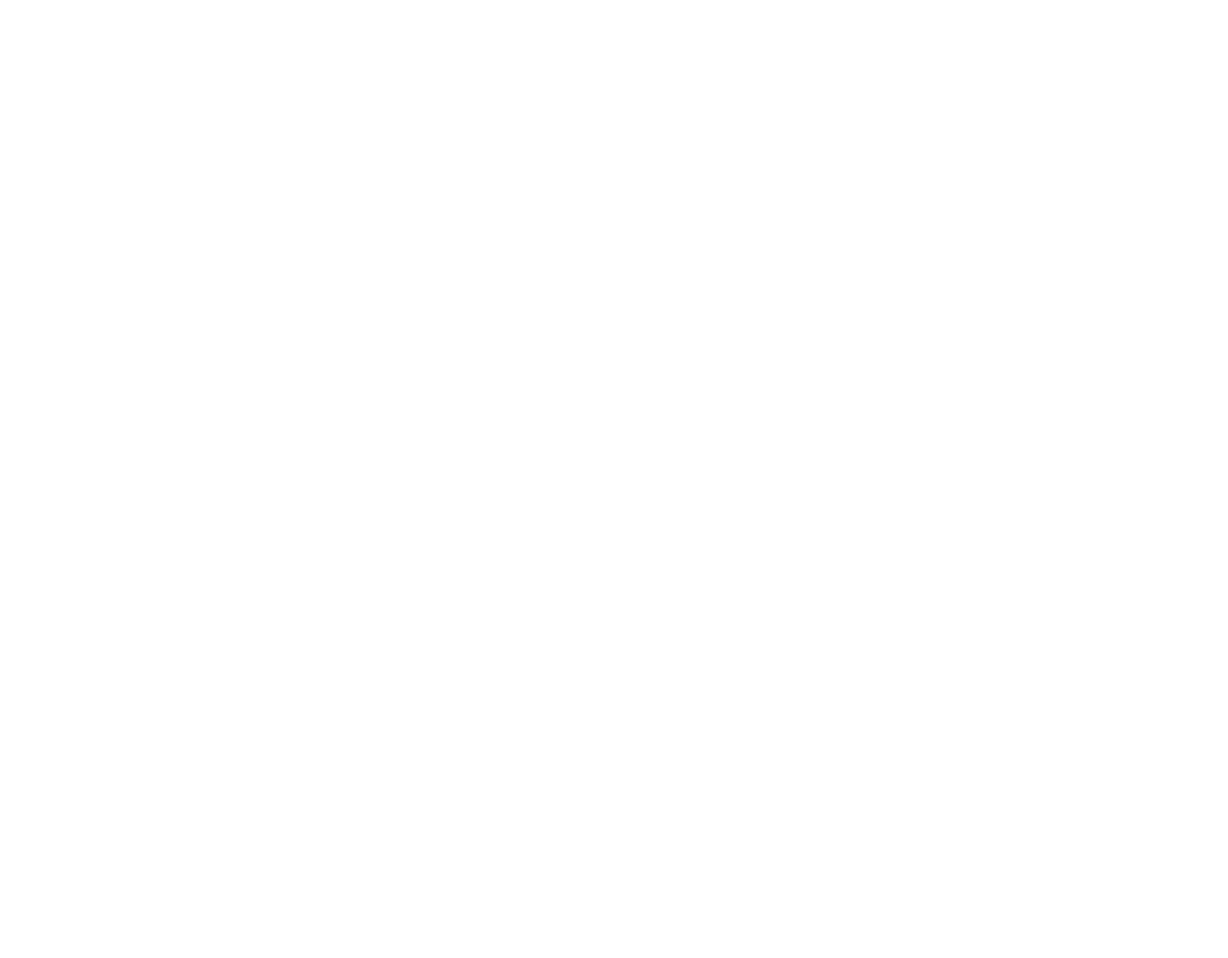
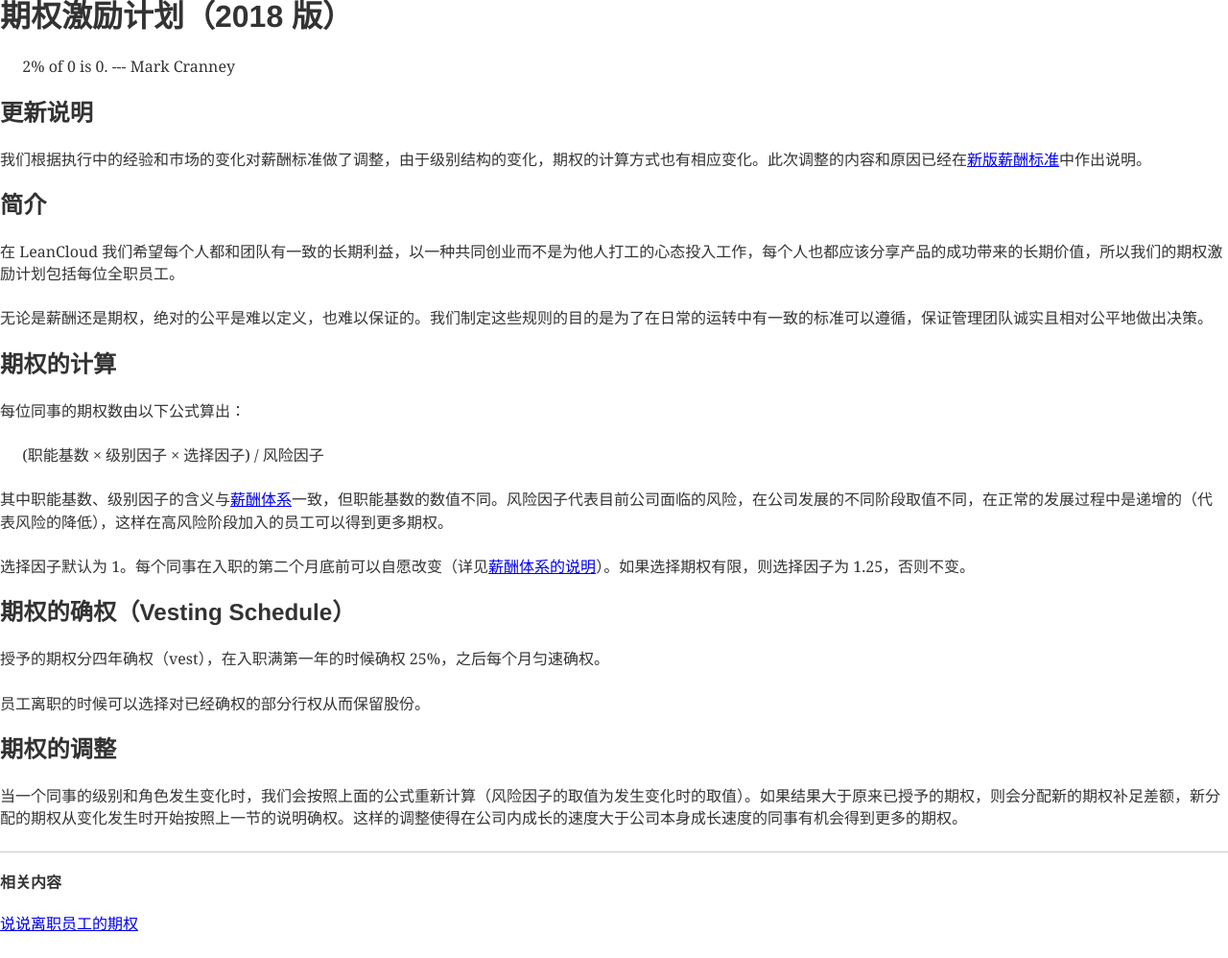
Before and after one commit to leancloud/open, a Gatsby site: page /equity-2018 in a window 1280 px wide. Before the commit this address had no page. Shown: the whole page at 96% size. Before the commit the page ends 800 px from the top, so only its background shows below. Built offline with nearby package versions, Linux system fonts and the light colour scheme; Gatsby itself is replaced by a stand-in of ours; some packages are replaced by stand-ins of ours.

Commit message:
Add new equity standard.

```diff
--- /dev/null
+++ b/src/pages/equity-2018.md
@@ -0,0 +1,44 @@
+---
+layout: post
+title: 期权激励计划（2018 版）
+lang: zh
+category: management
+---
+
+> 2% of 0 is 0.  --- Mark Cranney
+
+## 更新说明
+
+我们根据执行中的经验和市场的变化对薪酬标准做了调整，由于级别结构的变化，期权的计算方式也有相应变化。此次调整的内容和原因已经在[新版薪酬标准](/salary-2018/)中作出说明。
+
+## 简介
+
+在 LeanCloud 我们希望每个人都和团队有一致的长期利益，以一种共同创业而不是为他人打工的心态投入工作，每个人也都应该分享产品的成功带来的长期价值，所以我们的期权激励计划包括每位全职员工。
+
+无论是薪酬还是期权，绝对的公平是难以定义，也难以保证的。我们制定这些规则的目的是为了在日常的运转中有一致的标准可以遵循，保证管理团队诚实且相对公平地做出决策。
+
+## 期权的计算
+
+每位同事的期权数由以下公式算出：
+
+> (职能基数 × 级别因子 × 选择因子) / 风险因子
+
+其中职能基数、级别因子的含义与[薪酬体系](/salary-2018/)一致，但职能基数的数值不同。风险因子代表目前公司面临的风险，在公司发展的不同阶段取值不同，在正常的发展过程中是递增的（代表风险的降低），这样在高风险阶段加入的员工可以得到更多期权。
+
+选择因子默认为 1。每个同事在入职的第二个月底前可以自愿改变（详见[薪酬体系的说明](/salary-2018/)）。如果选择期权有限，则选择因子为 1.25，否则不变。
+
+## 期权的确权（Vesting Schedule）
+
+授予的期权分四年确权（vest），在入职满第一年的时候确权 25%，之后每个月匀速确权。
+
+员工离职的时候可以选择对已经确权的部分行权从而保留股份。
+
+## 期权的调整
+
+当一个同事的级别和角色发生变化时，我们会按照上面的公式重新计算（风险因子的取值为发生变化时的取值）。如果结果大于原来已授予的期权，则会分配新的期权补足差额，新分配的期权从变化发生时开始按照上一节的说明确权。这样的调整使得在公司内成长的速度大于公司本身成长速度的同事有机会得到更多的期权。
+
+---
+
+#### 相关内容
+
+[说说离职员工的期权](https://1byte.io/options-of-leaving-employees/)
--- a/src/pages/equity.md
+++ b/src/pages/equity.md
@@ -1,11 +1,15 @@
 ---
 layout: post
-title: 期权激励计划
+title: 期权激励计划（2014 版）
 lang: zh
 category: management
 ---
 
 > 2% of 0 is 0.  --- Mark Cranney
+
+## 本文档已过期
+
+我们已经制定了[新版的期权激励计划](/equity-2018/)，本文档仅保留作为历史参考。
 
 ## 简介
 
--- a/src/pages/salary-2018.md
+++ b/src/pages/salary-2018.md
@@ -12,6 +12,7 @@
 - 原来的两种级别有些不好理解，在执行中也难以界定差别，所以在新制度里只有一种级别。
 - 由于现在只有一种级别，所以增加了级别的总数。
 - 调整了级别间的薪酬差异，确保加薪时对不同级别的员工都是有意义的增长。
+- 随着公司的发展，新员工期权数量降低，并且行权价升高，我们把选择期权优先的同事所增加的期权从 20% 调整为 25%。
 
 ## 简介
 
@@ -25,7 +26,7 @@
 
 每位非销售类同事的月薪由下面的公式得出：
 
-> 月薪 = 职能基数 × 级别因子 x 选择因子 + 补贴
+> 月薪 = 职能基数 × 级别因子 × 选择因子 + 补贴
 
 其中 **职能基数** 是不同职位类型的月薪基数， 会随公司发展的情况进行调整。当前各类型的基数如下：
 
--- a/src/pages/salary.md
+++ b/src/pages/salary.md
@@ -7,7 +7,7 @@
 
 ## 本文档已过期
 
-我们已经制定了[新版的薪酬体系](/salary-2018/)，本文档仅保留作为历史参考
+我们已经制定了[新版的薪酬体系](/salary-2018/)，本文档仅保留作为历史参考。
 
 ## 简介
 
```
